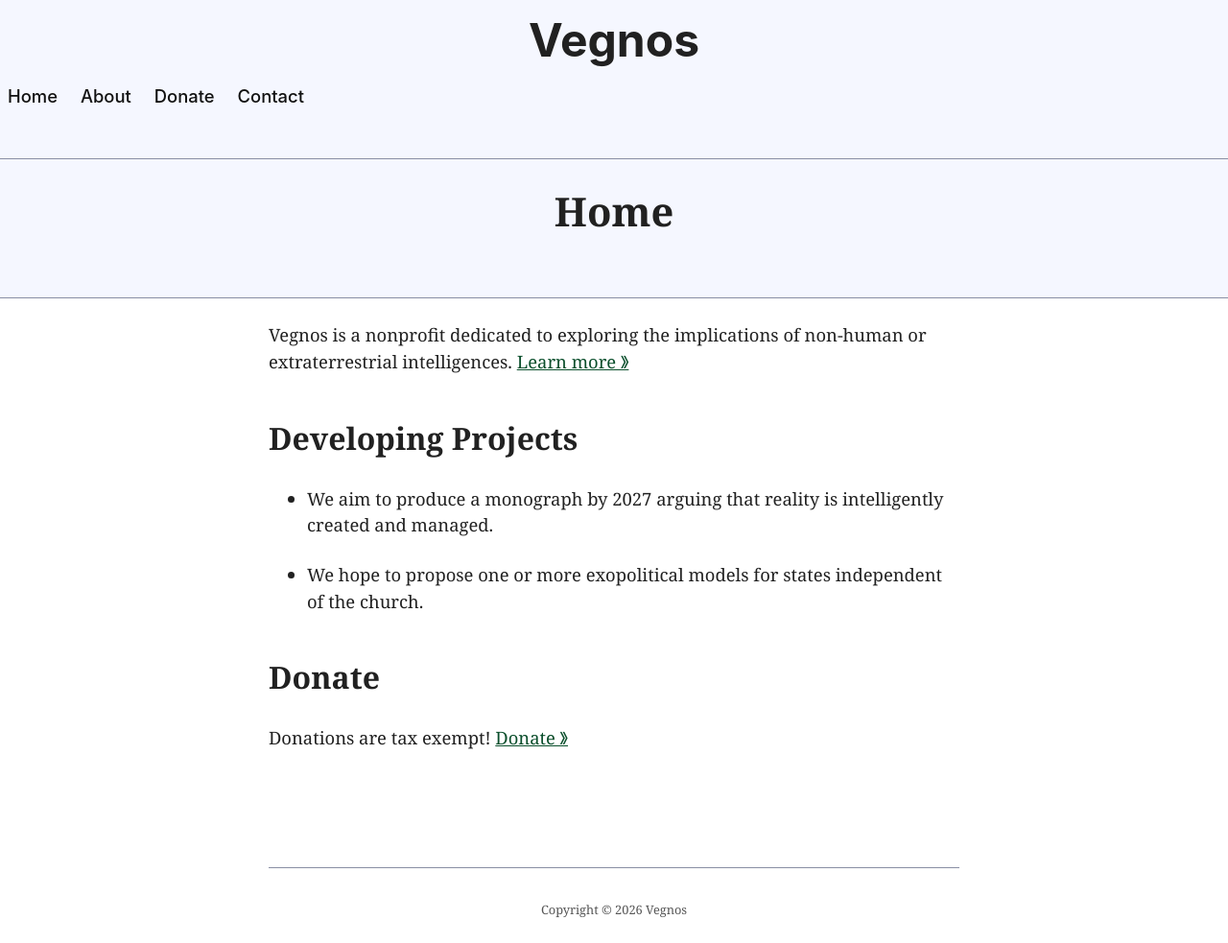
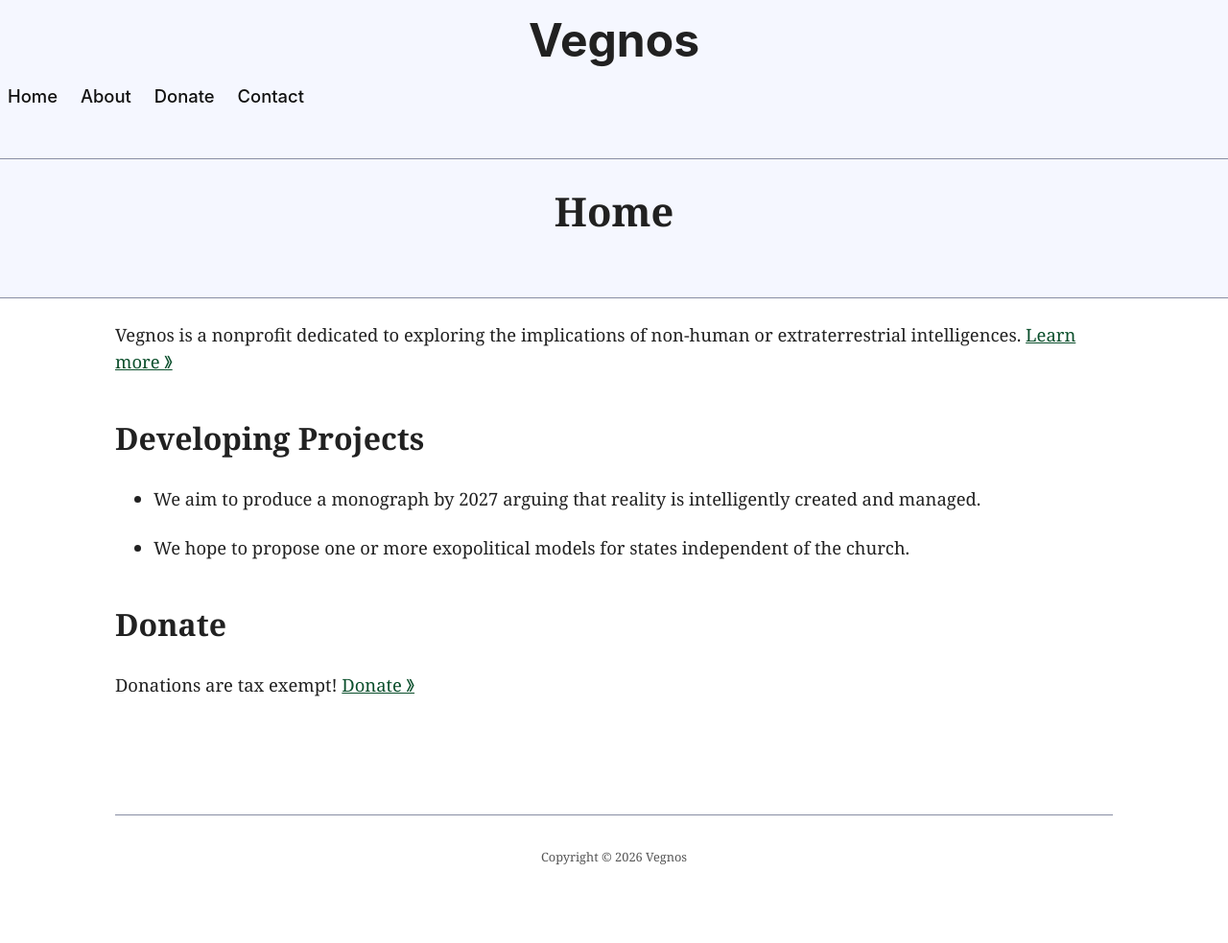
Before and after one commit to jklmnop10/vegnos, a Jekyll site: the page built from index.md, in a window 1280 px wide. Shown: the whole page at 96% size. Built offline with Jekyll 4.4.1, drawn with Linux system fonts in a browser that asks for light colours; after the commit the page ends 927 px from its top, so only the background shows below that.

Commit message:
Update simplecss.css

```diff
--- a/assets/css/simplecss.css
+++ b/assets/css/simplecss.css
@@ -77,7 +77,7 @@ body {
   font-size: 1.15rem;
   line-height: 1.5;
   display: grid;
-  grid-template-columns: 1fr min(45rem, 90%) 1fr;
+  grid-template-columns: 1fr min(65rem, 90%) 1fr;
   margin: 0;
 }
 body > * {
```
